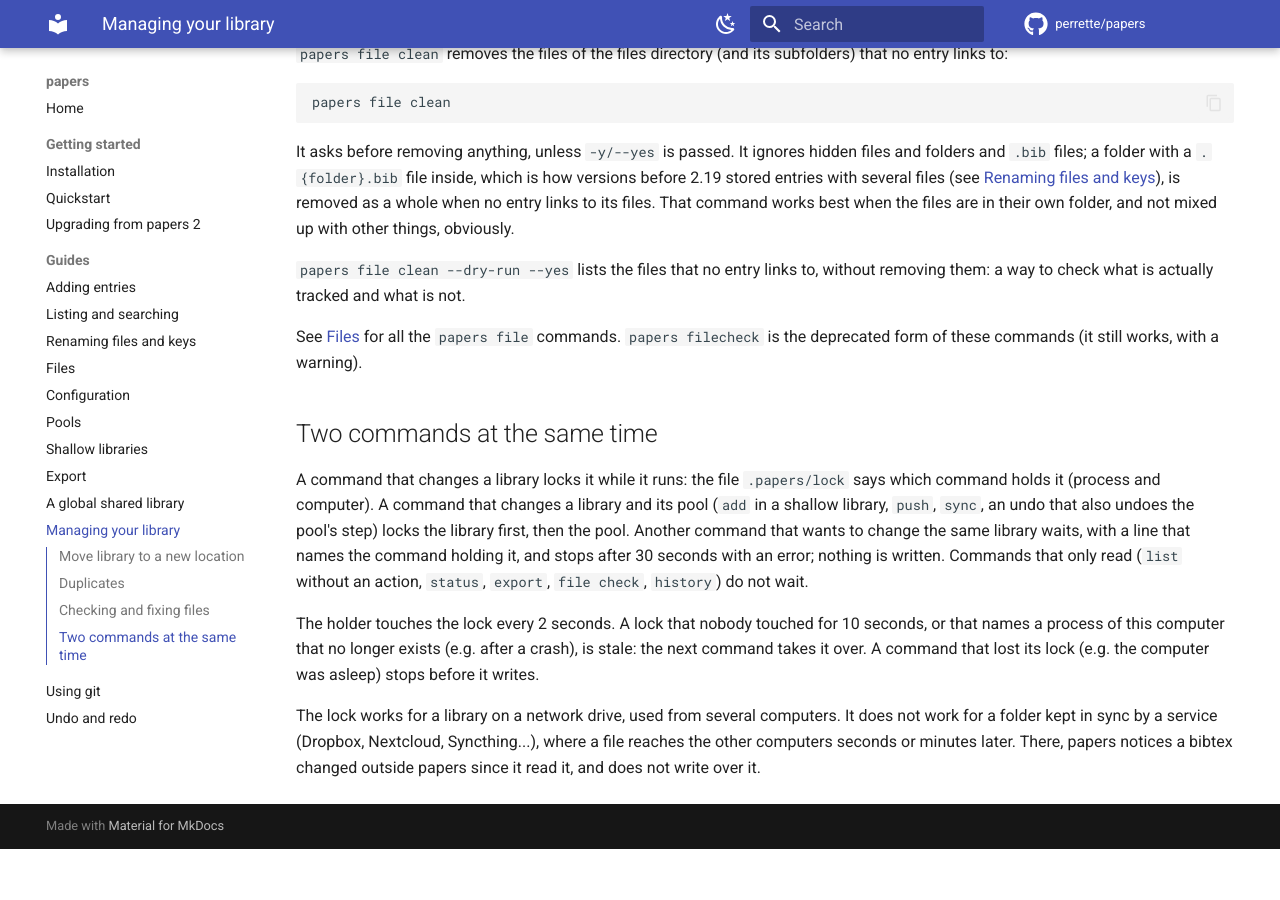
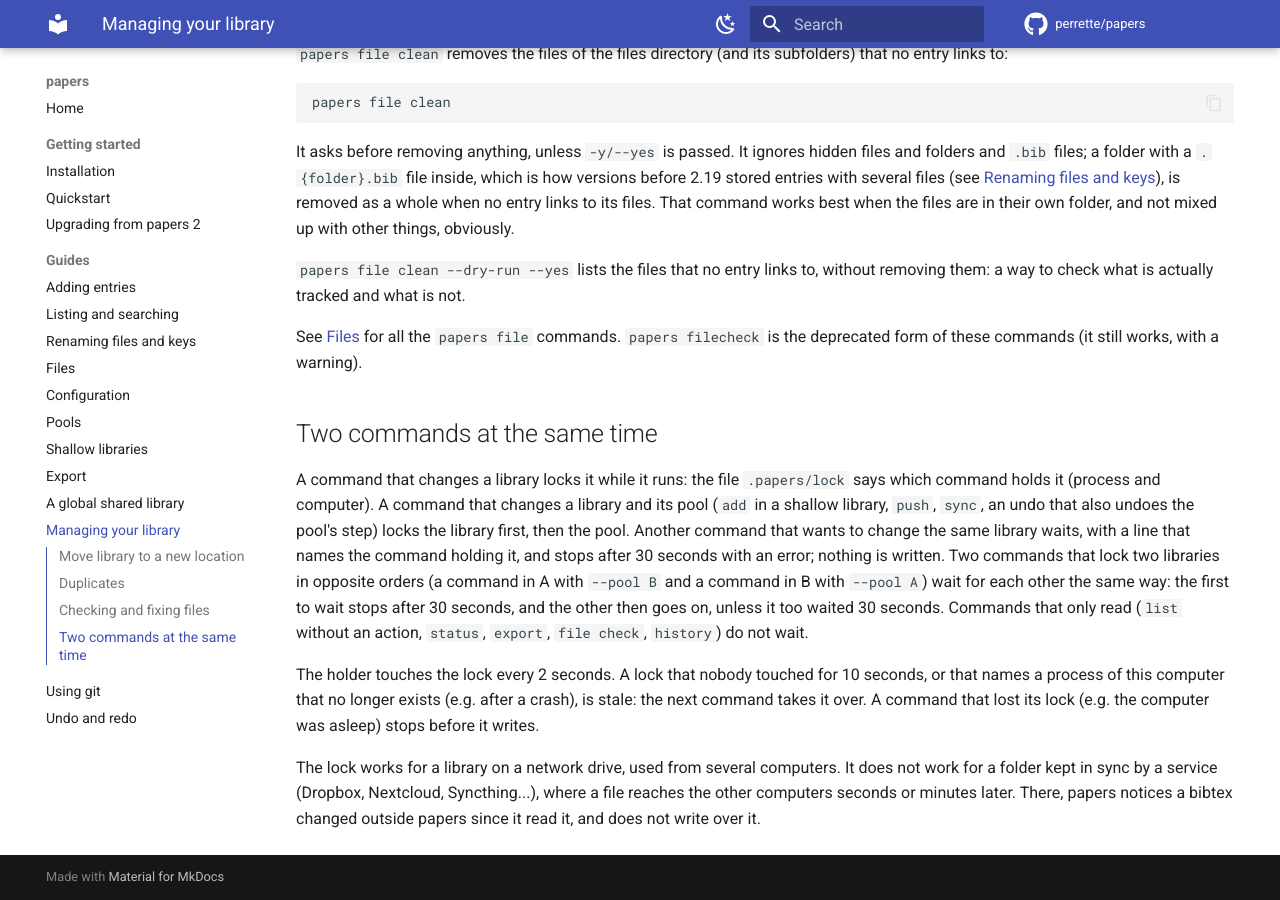
Before and after one commit to perrette/papers, an MkDocs documentation site: the page built from docs/library-management.md, in a window 1280 px wide and 900 px high, scrolled down 2566 px. Built offline with MkDocs 1.6.1 and Material for MkDocs 9.7.7, drawn with Linux system fonts in a browser that asks for light colours; comment, search, counter and statistics services are not loaded; the version menu is left out; before the commit the page ends 3415 px from its top, so only the background shows below that.

Commit message:
Locks: say that two commands locking in opposite orders wait, then one fails

```diff
--- a/docs/library-management.md
+++ b/docs/library-management.md
@@ -166,7 +166,11 @@ command that changes a library and its pool (`add` in a shallow library,
 `push`, `sync`, an undo that also undoes the pool's step) locks the library
 first, then the pool. Another command that wants to change the same
 library waits, with a line that names the command holding it, and stops
-after 30 seconds with an error; nothing is written. Commands that only read
+after 30 seconds with an error; nothing is written. Two commands that lock
+two libraries in opposite orders (a command in A with `--pool B` and a
+command in B with `--pool A`) wait for each other the same way: the first
+to wait stops after 30 seconds, and the other then goes on, unless it too
+waited 30 seconds. Commands that only read
 (`list` without an action, `status`, `export`, `file check`, `history`) do
 not wait.
 
```
Also changed, not shown: 1 other file.
